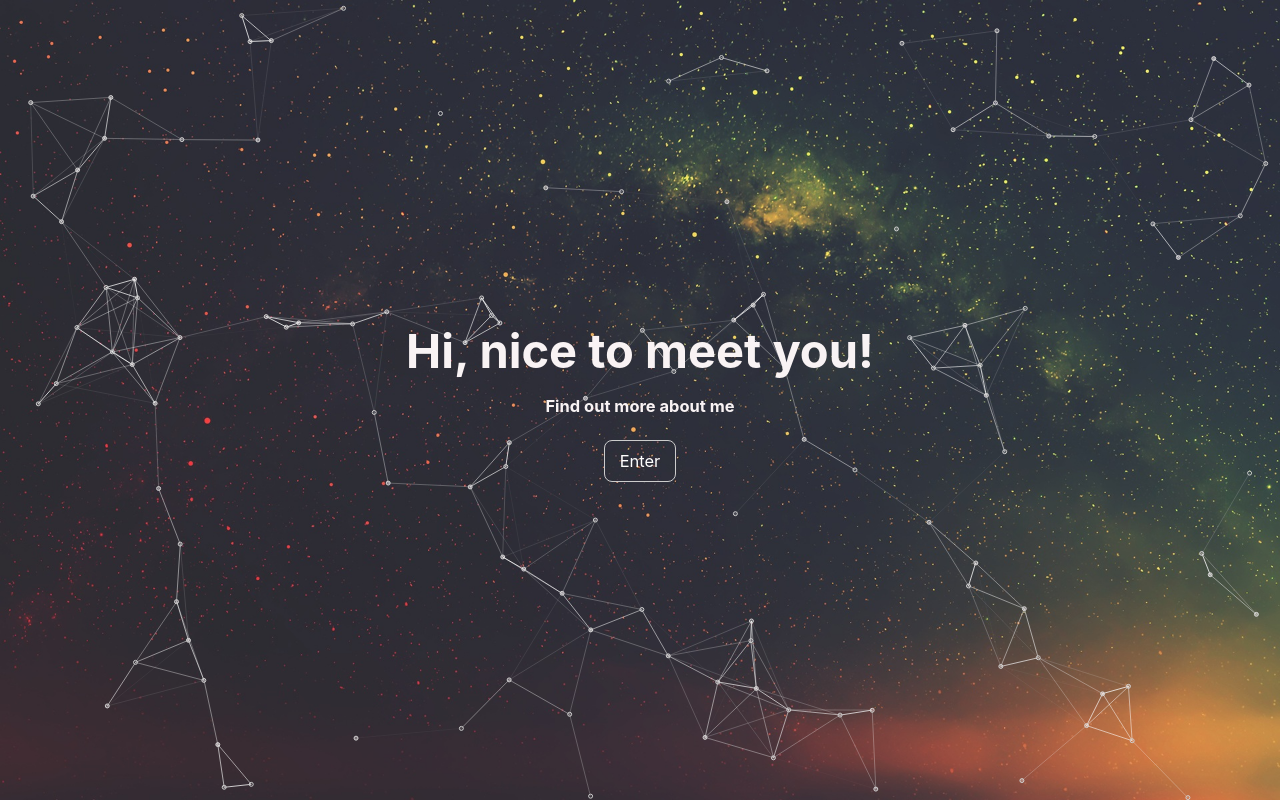
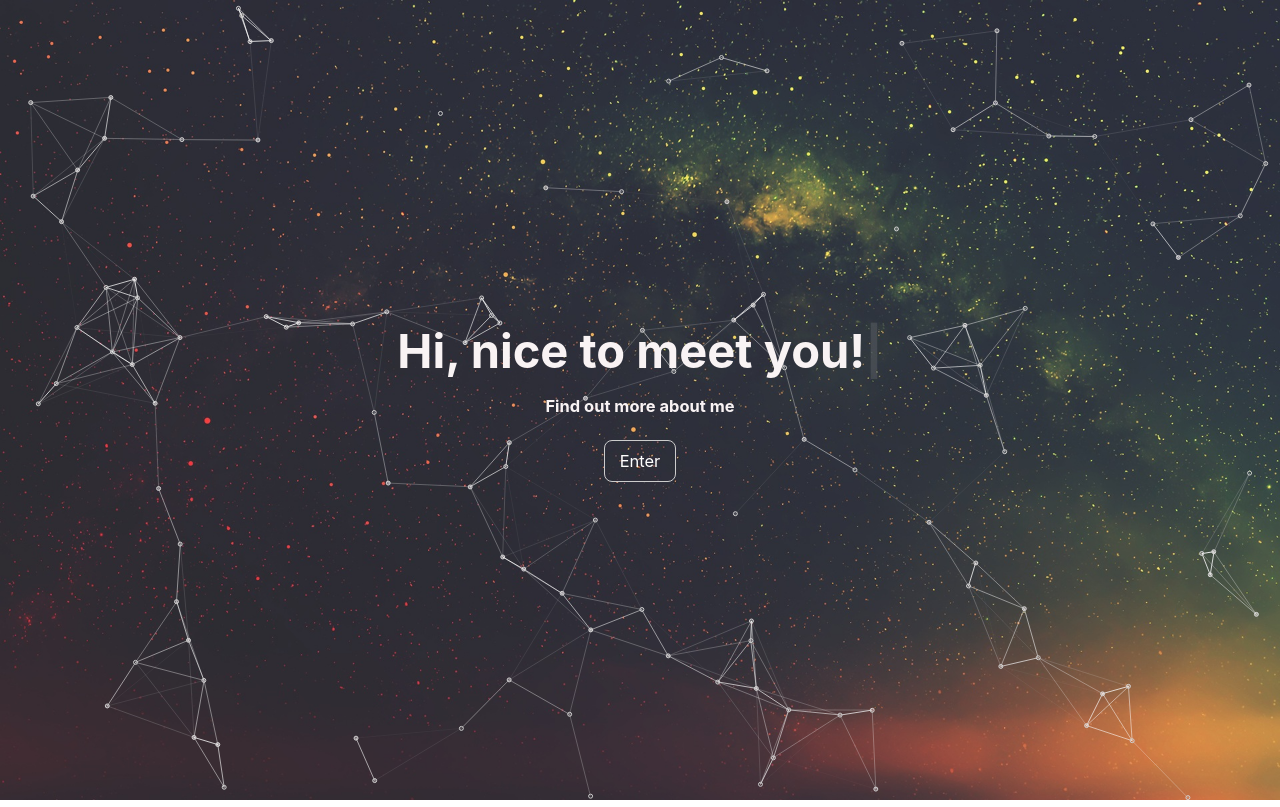
Before and after one commit to TheWoops/AzureWebsite, a plain HTML site: page index.html in a window 1280 px wide. Drawn offline with nearby package versions, Linux system fonts and the light colour scheme.

Commit message:
feat: welcome message animated with typed.js

```diff
--- a/index.html
+++ b/index.html
@@ -10,19 +10,40 @@
 <body>
     <div id="particles-js">
         <div class="btext">
-            <h1>Hi, nice to meet you!</h1>
+            <h1><span id="hello-msg"></span></h1>
             <h3>Find out more about me</h3>
             <a href="cv.html" class="btn">Enter</a>
         </div>
     </div>
 
     <script src="https://cdn.jsdelivr.net/particles.js/2.0.0/particles.min.js"></script>
+    <script src="https://cdnjs.cloudflare.com/ajax/libs/typed.js/2.0.11/typed.min.js"></script>
 
     <script>
+
+        /* Background effect */
         particlesJS.load('particles-js', 'particles.json',
         function(){
             console.log('particles.json loaded...')
         })
+
+        /* Typing animation with Typed.js included from CDN */
+        var options = {
+        strings: ['Hi, ^1500 nice to meet you!',
+                    'Hi, welcome on my page!'],
+        typeSpeed: 65,
+        showCursor: true,
+
+        // backspacing speed
+        backSpeed: 55,
+        // time before backspacing
+        backDelay: 2500,
+        onComplete: function(self) {
+            self.cursor.remove();
+        }
+        };
+
+        var typed = new Typed('#hello-msg', options);
     </script>
 </body>
 </html>
```
